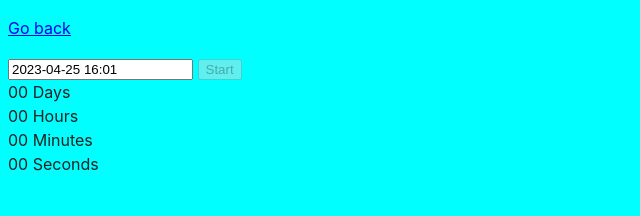
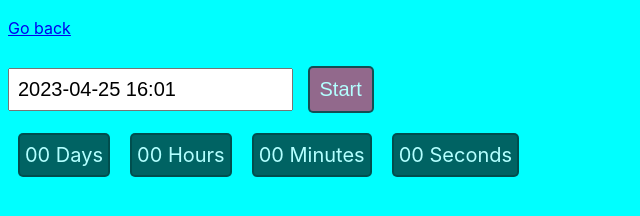
Before and after one commit to ann1777/goit-js-hw-09, a website built with Parcel: page src/02-timer.html in a window 1280 px wide. Shown: the whole page, without its empty margins (0-640 px from the left). Built offline with nearby package versions, Linux system fonts and the light colour scheme; what notiflix would draw is missing.

Commit message:
Added styles for the datetimepicker in common.css

```diff
--- a/src/css/common.css
+++ b/src/css/common.css
@@ -16,3 +16,34 @@ img {
   display: block;
   max-width: 100%;
 }
+
+#datetime-picker {
+  font-size: 20px;
+  padding: 8px;
+
+}
+
+button[data-start] {
+  font-size: 20px;
+  padding: 10px;
+  margin: 10px;
+  color: white;
+  background-color: rgba(240, 10, 67, 0.87);
+  border: 2px solid rgba(0, 0, 0, 0.87);
+  opacity: 0.7;
+  border-radius: 5px;
+}
+
+.timer {
+  font-size: 20px;
+  display: flex;
+}
+.field {
+  padding: 5px;
+  margin: 10px;
+  color: white;
+  background-color: rgba(0, 0, 0, 0.87);
+  border: 2px solid rgba(0, 0, 0, 0.87);
+  opacity: 0.7;
+  border-radius: 5px;
+}
```
